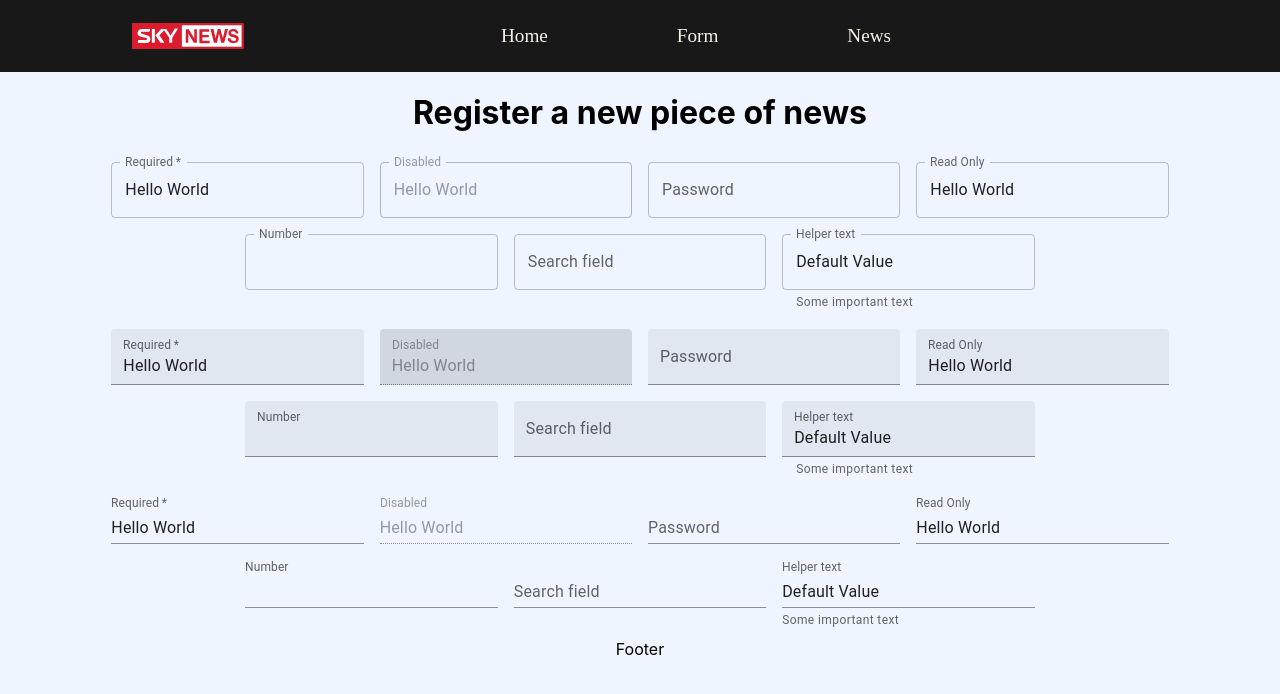
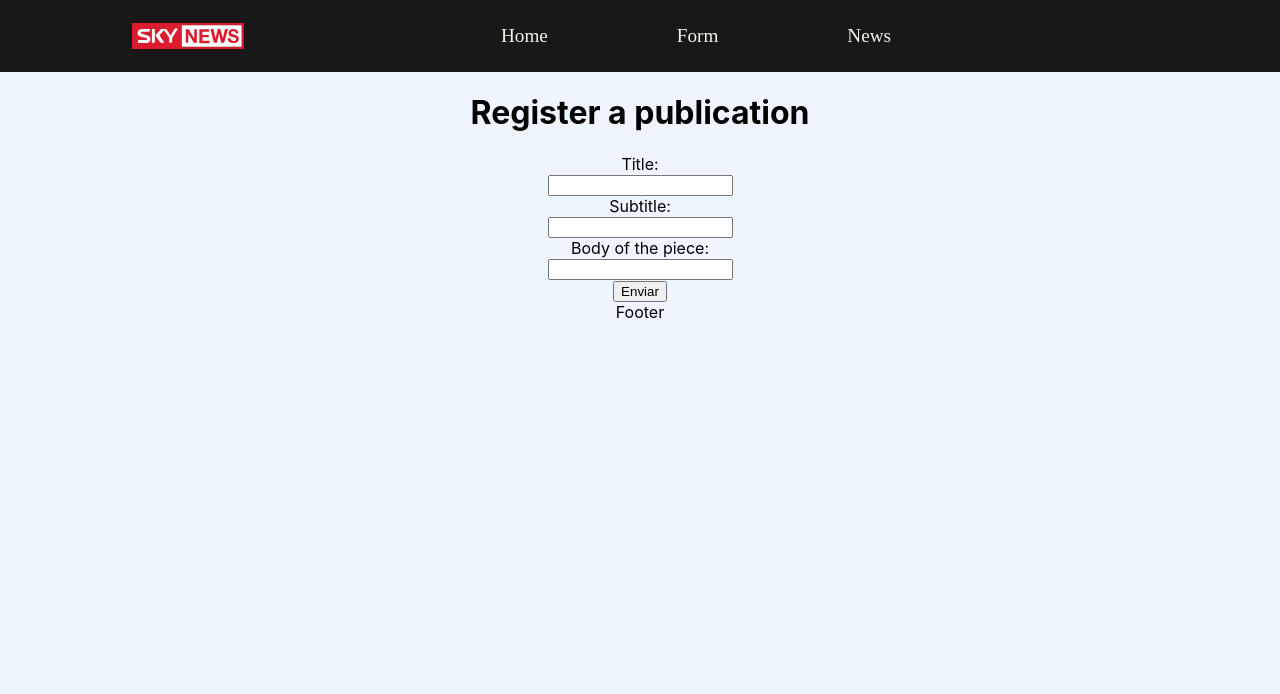
Before and after one commit to airin181/news_react, a React (Create React App) app in the folder my-app/: page /form in a window 1280 px wide. Shown: the top 694 px of the page. Built offline with nearby package versions, Linux system fonts and the light colour scheme; a web font is replaced by a local one.

Commit message:
ADD: axios and render in newsList/card

```diff
--- a/my-app/package.json
+++ b/my-app/package.json
@@ -16,6 +16,7 @@
     "react-router-dom": "^6.3.0",
     "react-scripts": "5.0.1",
     "sass": "^1.51.0",
+    "uuid": "^8.3.2",
     "web-vitals": "^2.1.4"
   },
   "scripts": {
--- a/my-app/src/components/Main/Form/Form.jsx
+++ b/my-app/src/components/Main/Form/Form.jsx
@@ -1,212 +1,51 @@
 import React, { Component } from "react";
 
-import Box from '@mui/material/Box';
-import TextField from '@mui/material/TextField';
-/* import News from '../News/News' */
 class Form extends Component {
 
-/*
+
   constructor(props) {
     super(props)
-
-    this.state = {
-      news: [],
-    }
 
     }
 
     saveNews = (event) => {
 
       event.preventDefault(); //esto para el formulario para leer los inputs
-
         const title = event.target.title.value
         const subtitle= event.target.subtitle.value
         const body = event.target.body.value
 
-        const newNews = {title,subtitle,body}
+        const newsForm = {title,subtitle,body}
 
-        this.setState({news: [...this.state.news, newNews]})
+        this.props.value(newsForm)
 
-      console.log('c.log de newNews ',newNews);
+      this.paintNews()
+      this.redirecting()
     }
 
-    paintNews = () => {
-      return this.state.news.map((oneNews, i)=><News data={oneNews} key = {i}/>)
-    } */
-
-
+   redirecting = () => {
+      window.location.href = "http://localhost:3000/news"
+    }
 
 
 
   render() {
 
+    return (<div>
 
-    return (
-      <div>
-        <h1>Register a new piece of news</h1>
-        <Box
-      component="form"
-      sx={{
-        '& .MuiTextField-root': { m: 1, width: '25ch' },
-      }}
-      noValidate
-      autoComplete="off"
-    >
-      <div>
-        <TextField
-          required
-          id="outlined-required"
-          label="Required"
-          defaultValue="Hello World"
-        />
-        <TextField
-          disabled
-          id="outlined-disabled"
-          label="Disabled"
-          defaultValue="Hello World"
-        />
-        <TextField
-          id="outlined-password-input"
-          label="Password"
-          type="password"
-          autoComplete="current-password"
-        />
-        <TextField
-          id="outlined-read-only-input"
-          label="Read Only"
-          defaultValue="Hello World"
-          InputProps={{
-            readOnly: true,
-          }}
-        />
-        <TextField
-          id="outlined-number"
-          label="Number"
-          type="number"
-          InputLabelProps={{
-            shrink: true,
-          }}
-        />
-        <TextField id="outlined-search" label="Search field" type="search" />
-        <TextField
-          id="outlined-helperText"
-          label="Helper text"
-          defaultValue="Default Value"
-          helperText="Some important text"
-        />
-      </div>
-      <div>
-        <TextField
-          required
-          id="filled-required"
-          label="Required"
-          defaultValue="Hello World"
-          variant="filled"
-        />
-        <TextField
-          disabled
-          id="filled-disabled"
-          label="Disabled"
-          defaultValue="Hello World"
-          variant="filled"
-        />
-        <TextField
-          id="filled-password-input"
-          label="Password"
-          type="password"
-          autoComplete="current-password"
-          variant="filled"
-        />
-        <TextField
-          id="filled-read-only-input"
-          label="Read Only"
-          defaultValue="Hello World"
-          InputProps={{
-            readOnly: true,
-          }}
-          variant="filled"
-        />
-        <TextField
-          id="filled-number"
-          label="Number"
-          type="number"
-          InputLabelProps={{
-            shrink: true,
-          }}
-          variant="filled"
-        />
-        <TextField
-          id="filled-search"
-          label="Search field"
-          type="search"
-          variant="filled"
-        />
-        <TextField
-          id="filled-helperText"
-          label="Helper text"
-          defaultValue="Default Value"
-          helperText="Some important text"
-          variant="filled"
-        />
-      </div>
-      <div>
-        <TextField
-          required
-          id="standard-required"
-          label="Required"
-          defaultValue="Hello World"
-          variant="standard"
-        />
-        <TextField
-          disabled
-          id="standard-disabled"
-          label="Disabled"
-          defaultValue="Hello World"
-          variant="standard"
-        />
-        <TextField
-          id="standard-password-input"
-          label="Password"
-          type="password"
-          autoComplete="current-password"
-          variant="standard"
-        />
-        <TextField
-          id="standard-read-only-input"
-          label="Read Only"
-          defaultValue="Hello World"
-          InputProps={{
-            readOnly: true,
-          }}
-          variant="standard"
-        />
-        <TextField
-          id="standard-number"
-          label="Number"
-          type="number"
-          InputLabelProps={{
-            shrink: true,
-          }}
-          variant="standard"
-        />
-        <TextField
-          id="standard-search"
-          label="Search field"
-          type="search"
-          variant="standard"
-        />
-        <TextField
-          id="standard-helperText"
-          label="Helper text"
-          defaultValue="Default Value"
-          helperText="Some important text"
-          variant="standard"
-        />
-      </div>
-    </Box>
-      </div>
+      <h1>Register a publication</h1>
+      <form onSubmit={this.saveNews}>
+        <label htmlFor="title">Title:</label> <br />
+        <input type="text" name="title"id="title"/> <br />
+        <label htmlFor="subtitle">Subtitle:</label> <br />
+        <input type="text" name="subtitle"id="subtitle"/> <br />
+        <label htmlFor="body">Body of the piece:</label> <br />
+        <input type="textarea" name="body"id="body"/> <br />
 
-    )
+        <input type="submit" value="Enviar"/>
+       </form>
+
+    </div>)
   }
 }
 
--- a/my-app/src/components/Main/Main.jsx
+++ b/my-app/src/components/Main/Main.jsx
@@ -3,15 +3,32 @@ import Form from './Form';
 import Home from './Home';
 import News from './News/News.jsx';
 import {Route, Routes} from 'react-router-dom';
+export class Main extends Component {
 
-export class Main extends Component {
+
+ constructor(props) {
+   super(props)
+
+   this.state = {
+      newsForm: []
+   }
+ }
+
   render() {
+
+  //form-newsList (props)
+  const saveNews = (input) =>{
+    this.setState({newsForm: input}) //input es un objeto
+  }
+
+  const newsForm = this.state.newsForm
+
     return (<div>
 
         <Routes>
           <Route element={<Home/>} path='/'/>
-          <Route element={<Form/>} path='/form'/>
-          <Route element={<News/>} path='/news'/>
+          <Route element={<Form value={saveNews}/>} path='/form'/>
+          <Route element={<News value={newsForm} />} path='/news'/>
         </Routes>
 
     </div>);
--- a/my-app/src/components/Main/News/Card/Card.jsx
+++ b/my-app/src/components/Main/News/Card/Card.jsx
@@ -1,19 +1,52 @@
 import React, { Component } from "react";
+import {Card, CardActions, CardContent, CardMedia, Button, Typography} from '@mui/material';
 
-class Card extends Component {
+import image from "../../../../assets/bknews.jpeg";
+class CardNews extends Component {
+
+  constructor(props) {
+    super(props)
+
+  }
   render() {
-    /* const {title,subtitle,body} = this.props.data; */
-    return <div>
-{/*
-<section>
-      <h1>News</h1>
-      <p>{title}</p>
-      <p>{subtitle}</p>
-      <p>{body}</p>
-    </section> */}
+    const {headline,abstract,author,date,url} = this.props.news;
+    return (
 
-    </div>;
+      <section className="card">
+      <Card sx={{ width: 400, margin:1 }}>
+
+        <CardMedia component="img" height="140" image={image} alt="breaking news" className="bknews-img"/>
+
+        <CardContent>
+        <Typography gutterBottom variant="h5" component="div">
+            {headline}
+        </Typography>
+        <Typography variant="body2" color="text.secondary">
+          {abstract}
+        </Typography>
+
+        <Typography variant="body2" color="text.secondary">
+          {author}
+        </Typography>
+
+        <Typography variant="body2" color="text.secondary">
+          {date}
+        </Typography>
+
+        <Typography variant="body2" color="text.secondary">
+          {url}
+        </Typography>
+        </CardContent>
+
+
+        <CardActions>
+        <Button onClick={this.props.remove} className="remove">Borrar</Button>
+        </CardActions>
+      </Card>
+
+      </section>
+   );
   }
 }
 
-export default Card;
+export default CardNews;
--- a/my-app/src/components/Main/News/News.jsx
+++ b/my-app/src/components/Main/News/News.jsx
@@ -1,43 +1,58 @@
 import React, { Component } from "react";
-/* import Card from './Card';
-import axios from 'axios';  */
-
-
+import Card from './Card/Card';
+import axios from 'axios';
+import { v4 as uuidv4 } from 'uuid';
 
 class News extends Component {
+
 
   constructor(props) {
     super(props)
 
-  /*   this.state = {
-      newsList: []
-    } */
+   this.state = {
+      newsList: [],
+    }
+
   }
-/*
+
   async componentDidMount() {
 
-    const apikey = process.env.APIKEY
-    //Petición HTTP
+      const response = await axios.get('https://api.nytimes.com/svc/search/v2/articlesearch.json?q=election&api-key=P0q0v3lJrsrUROozp6ZbynIJZP64wVkO'/*  + process.env.API_KEY */)
 
-    const resp = await axios.get(`https://api.nytimes.com/svc/topstories/v2/arts.json?api-key=${apikey}`);
-    const data = await resp.data;
+      const data = response.data;
+      const selectedData = data.response.docs.slice(0 - 5)
 
-    console.log(data);
+      const selectedNews = selectedData.map(news => {
+          return {
 
-    this.setState({
-      newsList: data.results
-    })
-    console.log('componentDidMount');
+              headline: news.headline.main,
+              abstract: news.abstract,
+              author: news.byline.original,
+              date: news.pub_date,
+              url: news.web_url
+          }
+      })
+
+        this.setState({newsList: [selectedNews, ...this.props.newsCreated]})
   }
- */
+
+  removeCard = (i) => {
+  const remainingNews = this.state.newsList.filter((news, j)=> i!== j);
+  this.setState({newsList: remainingNews});
+}
 
   render() {
-  /*   const { title, subtitle, body } = this.props.data;
-    const paint = this.props.paint */
+    const allNews = this.state.newsList
+
     return (
       <div>
-        <h1>News</h1>
+         <h1>Be in tune with the latest news!</h1>
+         <section>
+           {
+           allNews.map((news, i) => <Card news={news} key={uuidv4()} remove={() => this.removeCard(i)}/>)
+           }
 
+      </section>
       </div>
 
     )
--- a/my-app/src/styles/components/_card.scss
+++ b/my-app/src/styles/components/_card.scss
@@ -0,0 +1,14 @@
+@import './../utils/mixins.scss';
+
+.bknews-img{
+    width: 300px;
+}
+
+.card{
+ @include flex
+}
+
+.css-1t6e9jv-MuiCardActions-root{
+
+    justify-content: center;
+}
--- a/my-app/src/styles/utils/mixins.scss
+++ b/my-app/src/styles/utils/mixins.scss
@@ -8,3 +8,9 @@
     justify-content: center;
     flex-wrap: wrap;
 }
+
+@mixin flex {
+    display: flex;
+    flex-direction: column;
+    align-items: center;
+}
```
Also changed, not shown: my-app/src/App.js (+8 -3 lines), my-app/src/assets/bknews.jpeg (added), 1 other file (tests, documents, lock files or other folders).
